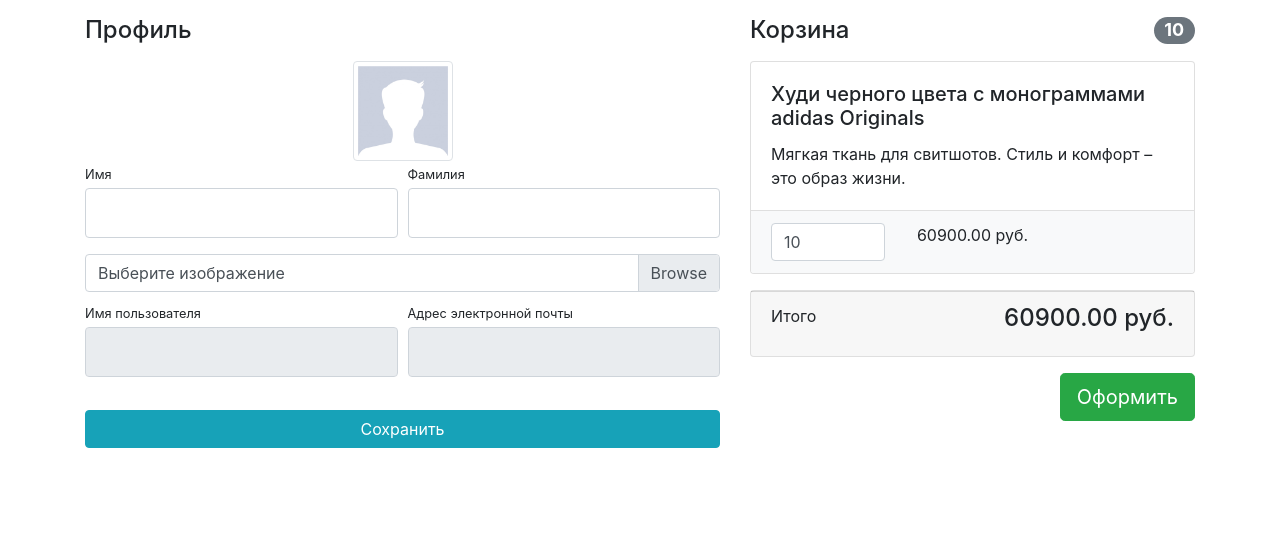
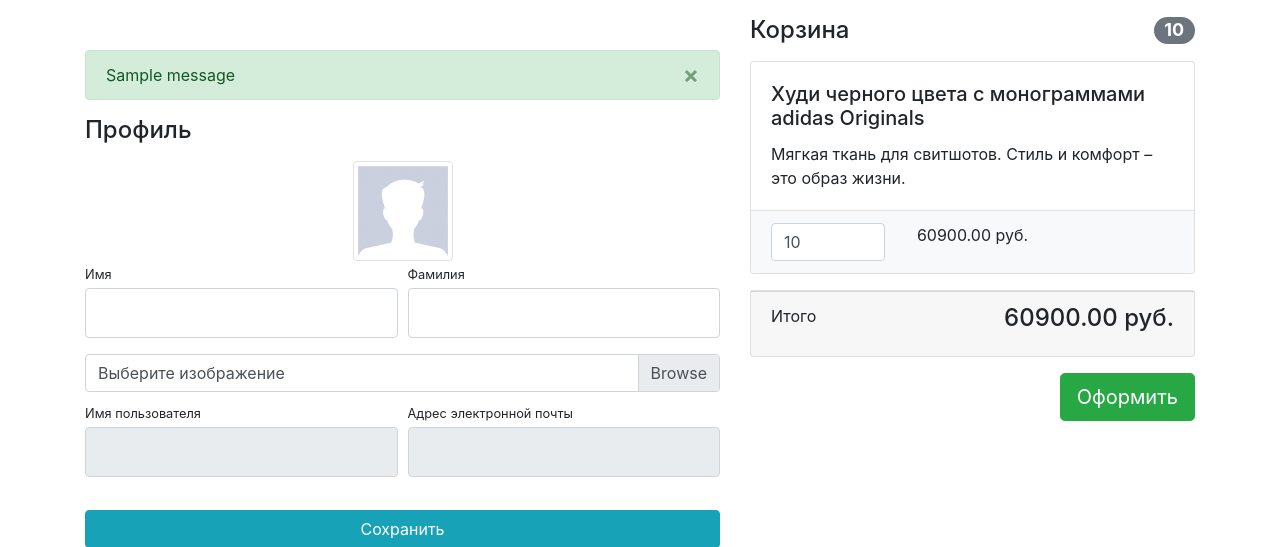
Before and after one commit to kapcak/geekshop, a Django app: template users/templates/users/profile.html in a window 1280 px wide. Shown: the part 56-603 px from the top of the page. Run offline with Django 3.2, Linux system fonts and the light colour scheme; data comes from the database, SQL or seed files in the repository; tables that the repository leaves empty hold one stand-in row (values such as "Sample post"); the template is opened without the code that fills it: values that come from a table or form of the project are taken from there, most other values are stand-ins (such as "Sample title", 1, 10 or a date in 2020); one stand-in notice (Sample message) is shown; some libraries are stand-ins or nearby versions.

Commit message:
Added errors and messages logic for profile

```diff
--- a/users/templates/users/profile.html
+++ b/users/templates/users/profile.html
@@ -9,6 +9,24 @@
 <div class="container">
     <div class="row">
         <div class="col-lg-7">
+            {% if messages or form.errors %}
+            <div class="alert {% if messages %} alert-success {% else %} alert-warning {% endif %} alert-dismissible fade show"
+                 role="alert"
+                 style="margin-top: 50px;">
+                {% if messages %}
+                    {% for message in messages %}
+                        {{ message }}
+                    {% endfor %}
+                {% else %}
+                    {% for error in form.non_field_errors %}
+                        {{ error }}
+                    {% endfor %}
+                {% endif %}
+                <button type="button" class="close" data-dismiss="alert" aria-label="Close">
+                    <span aria-hidden="true">&times;</span>
+                </button>
+            </div>
+            {% endif %}
             <h4 class="mt-3 mb-3">Профиль</h4>
             <div class="col-lg-12 text-center">
                 <img width="100" height="100"
--- a/users/views.py
+++ b/users/views.py
@@ -52,6 +52,7 @@ def profile(request):
         form = UserProfileForm(instance=request.user, files=request.FILES, data=request.POST)
         if form.is_valid():
             form.save()
+            messages.success(request, 'Информация успешно обновлена!')
             return HttpResponseRedirect(reverse('users:profile'))
     else:
         form = UserProfileForm(instance=request.user)
```
